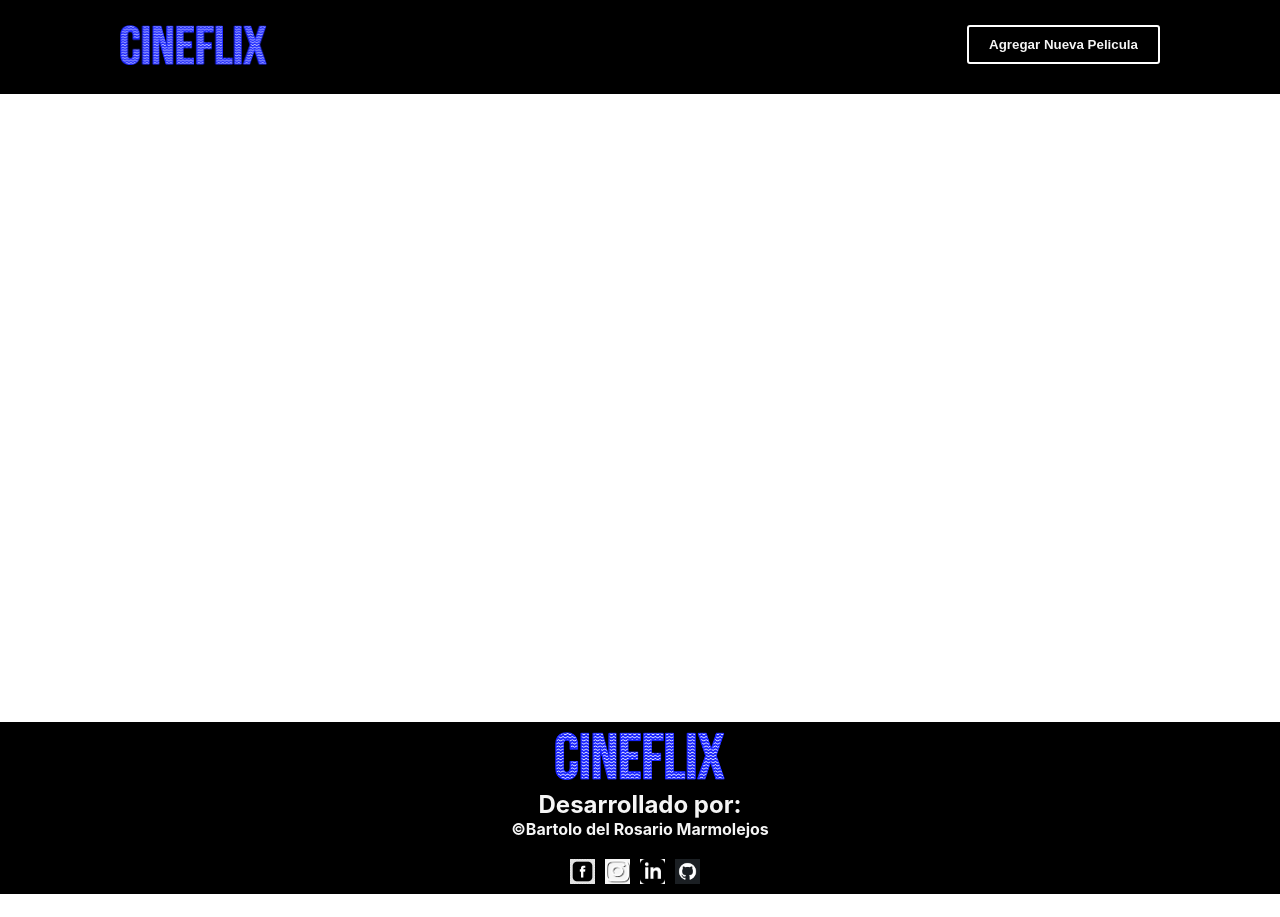
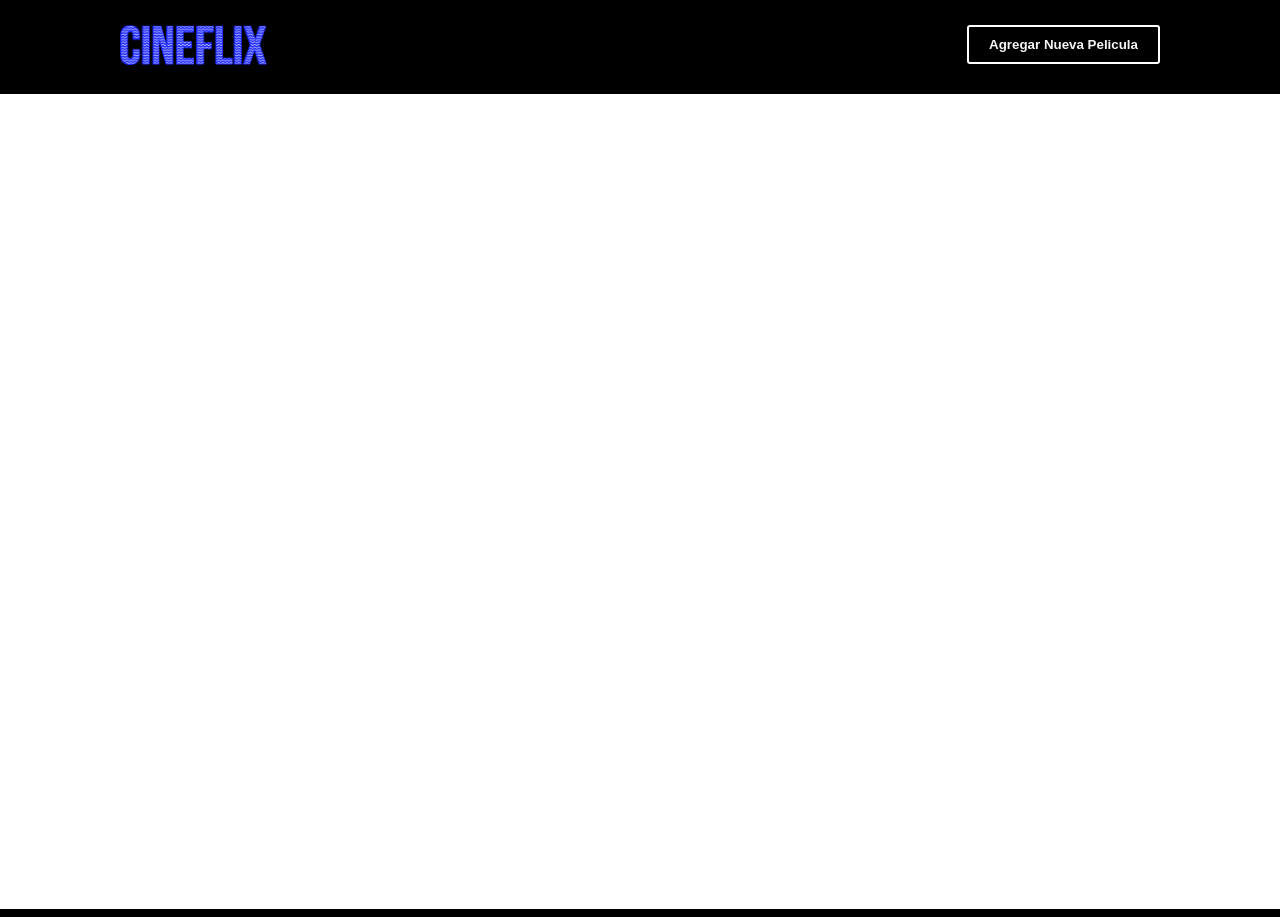
Before and after one commit to JD100423/cinemasMovie, a React (Create React App) app: page / in a window 1280 px wide. Shown: the top 917 px of the page. Before the commit the page ends 894 px from the top, so only its background shows below. Built offline with nearby package versions, Linux system fonts and the light colour scheme.

Commit message:
Actualizando footer

```diff
--- a/src/App.js
+++ b/src/App.js
@@ -6,6 +6,7 @@ import Home from './Componentes/pages/Home';
 import Post from './Componentes/pages/post';
 import FormCat from './Componentes/FormCat';
 import { v4 as uuid } from 'uuid';
+import Footer from './Componentes/Footer';
 
 function App() {
   const [mostrarDescription, setMostrarDescription] = useState({});
@@ -101,6 +102,7 @@ function App() {
         />} />
         <Route path="/post/:id" element={<Post />} />
       </Routes>
+      <Footer/>
     </BrowserRouter>
   );
 }
--- a/src/Componentes/pages/Home/index.jsx
+++ b/src/Componentes/pages/Home/index.jsx
@@ -4,7 +4,6 @@ import MostrarVideo from "../../MostrarVideo";
 import styled from "styled-components";
 import { useNavigate } from "react-router-dom";
 import { colorSecundario } from "../../UI/variables";
-import Footer from "../../Footer";
 
   const BtnCell = styled.button`
     display: none;
@@ -60,7 +59,6 @@ const Home = (props) => {
       <BtnCell onClick={handleClick}>Agregar nueva Pelicula</BtnCell>
     </Container>
     </ContentContainer>
-    <Footer />
     </HomeContainer>
   );
 };
```
